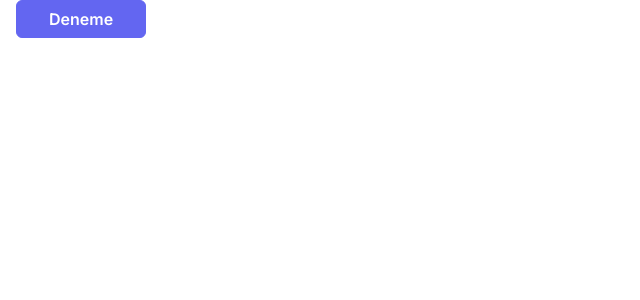
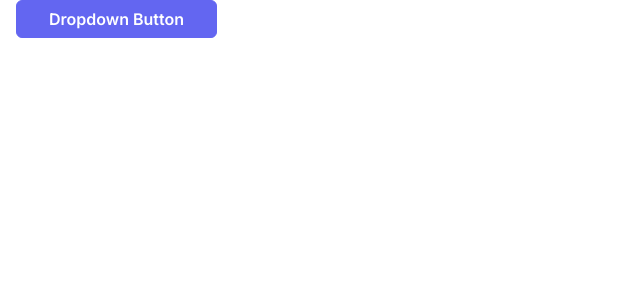
Before and after one commit to alitokmakci/next-components, a Next.js app: page /dropdowns in a window 1280 px wide. Shown: the top 300 px of the page, without its empty margins (0-640 px from the left). Built offline with nearby package versions, Linux system fonts and the light colour scheme.

Commit message:
bugfix on dropdown component

```diff
--- a/@ui/components/Dropdown/index.module.css
+++ b/@ui/components/Dropdown/index.module.css
@@ -7,7 +7,7 @@
 }
 
 .dropdown {
-    @apply relative;
+    @apply relative inline-block;
 }
 
 .item {
--- a/app/dropdowns/page.tsx
+++ b/app/dropdowns/page.tsx
@@ -12,11 +12,14 @@ export default function Page() {
     <Container>
       <Dropdown>
         <DropdownToggle>
-          <Button>Deneme</Button>
+          <Button>Dropdown Button</Button>
         </DropdownToggle>
 
         <DropdownMenu>
-          <DropdownItem>Test</DropdownItem>
+          <DropdownItem>Action</DropdownItem>
+          <DropdownItem>Action 2</DropdownItem>
+          <DropdownItem>Action 3</DropdownItem>
+          <DropdownItem>Action 4</DropdownItem>
         </DropdownMenu>
       </Dropdown>
     </Container>
```
